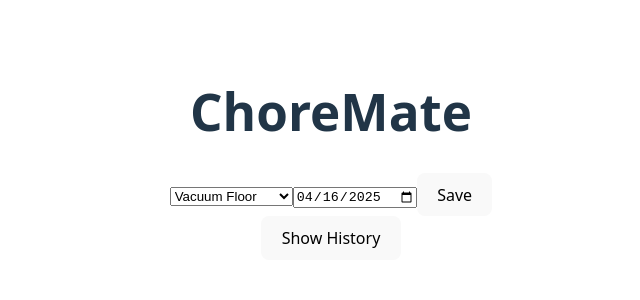
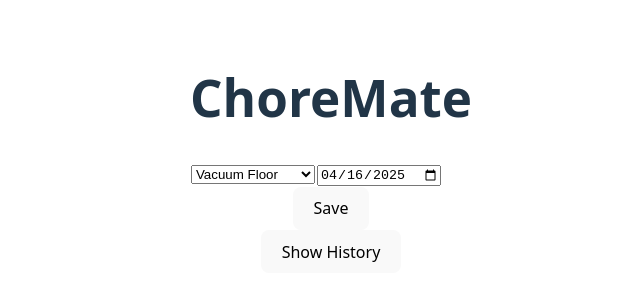
Before and after one commit to yixuanwu4/ChoreMate, a React (Vite) app in the folder frontend/: page / in a window 1280 px wide. Shown: the part 246-546 px from the top of the page, without its empty margins (309-949 px from the left). Built offline with nearby package versions, Linux system fonts and the light colour scheme.

Commit message:
feat: Refactor housework log handling by introducing LogForm and HouseworkFields components, update housework logs data structure, and remove obsolete components

```diff
--- a/frontend/src/App.jsx
+++ b/frontend/src/App.jsx
@@ -1,5 +1,7 @@
 import { useState } from 'react'
 import './App.css'
+import LogForm from './components/LogForm';
+import HouseworkFields from './components/HouseworkFields';
 
 function App() {
   const [housework, setHousework] = useState('Vacuum Floor');
@@ -64,28 +66,27 @@ function App() {
     setEditId(null);
   };
 
-  const handleSubmit = async (e) => {
-    e.preventDefault();
+  const handleFormSubmit = async ({housework, date, editId}) => {
+    // e.preventDefault();
     try{
       if (editId) {
-        const response = await fetch(`/api/logs/${editId}`, {
+        await fetch(`/api/logs/${editId}`, {
           method: 'PATCH',
           headers: { 'Content-Type': 'application/json'},
           body: JSON.stringify({housework, date})
         });
-        alert(await response.text());
-        setEditId(null);
       } else {
-        const response = await fetch('/api/logs', {
+        await fetch('/api/logs', {
           method: 'POST',
           headers: { 'Content-Type': 'application/json'},
           body: JSON.stringify({housework, date})
         });
-        alert(await response.text());
       }
       const refreshResponse = await fetch('/api/logs');
       const data = await refreshResponse.json();
       setHistory(data.logs);
+
+      setEditId(null);
     } catch (error) {
       alert('Failed to save: ' + error);
     }
@@ -94,16 +95,12 @@ function App() {
   return (
     <div className="App">
       <h1>ChoreMate</h1>
-      <form onSubmit={handleSubmit}>
-        <select value={housework} onChange={(e) => setHousework(e.target.value)}>
-          <option value="Vacuum Floor">Vacuum Floor</option>
-          <option value="Washing Clothes">Washing Clothes</option>
-          <option value="Folding Clothes">Folding Clothes</option>
-        </select>
-
-        <input type="date" value={date} onChange={(e) => setDate(e.target.value)} />
-        <button type="submit">Save</button>
-      </form>
+      <LogForm
+        onSubmit={handleFormSubmit}
+        defaultHousework={housework}
+        defaultDate={date}
+        isEditing={!!editId}
+      />
 
       <button type="button" onClick={handleShowHistory}>Show History</button>
         {showHistory && (<table className="log-table" >
@@ -116,24 +113,21 @@ function App() {
           <tbody>
             {history.map((log, index) => (
               <tr key={index}>
-                <td>
-                  {editId === log.id ? (
-                    <select value={housework} onChange={(e) => setHousework(e.target.value)}>
-                      <option value="Vacuum Floor">Vacuum Floor</option>
-                      <option value="Washing Clothes">Washing Clothes</option>
-                      <option value="Folding Clothes">Folding Clothes</option>
-                    </select>
-                    ) : (
+                {editId === log.id ? (
+                  <HouseworkFields housework={housework}
+                    setHousework={setHousework}
+                    date={date}
+                    setDate={setDate}/>
+                ) : (
+                  <>
+                    <td>
                       <span>{log.housework}</span>
-                    )}
-                </td>
-                <td>
-                  {editId === log.id ? (
-                    <input type="date" value={date} onChange={(e) => setDate(e.target.value)} />
-                  ) : (
-                    <span>{log.date}</span>
-                  )}
-                </td>
+                    </td>
+                    <td>
+                      <span>{log.date}</span>
+                    </td>
+                  </>
+                )}
                 <td>
                   {editId === log.id ? (
                     <>
@@ -153,7 +147,6 @@ function App() {
                     </>
                   )}
                 </td>
-
               </tr>
             ))}
           </tbody>
--- /dev/null
+++ b/frontend/src/components/HouseworkFields.jsx
@@ -0,0 +1,25 @@
+function HouseworkFields({ housework, setHousework, date, setDate }) {
+  return (
+    <>
+      <td>
+        <select value={housework} onChange={(e) => setHousework(e.target.value)}>
+        <option value="Vacuum Floor">Vacuum Floor</option>
+        <option value="Hang Up Clothes">Hang Up Clothes</option>
+        <option value="Folding Clothes">Folding Clothes</option>
+        <option value="Cook">Cook</option>
+        <option value="Clean Bathroom">Clean Bathroom</option>
+        <option value="Clean Kitchen">Clean Kitchen</option>
+        <option value="Water Plants">Water Plants</option>
+        <option value="Take Out Trash">Take Out Trash</option>
+        <option value="Make The Bed">Make The Bed</option>
+      </select>
+      </td>
+
+      <td>
+        <input type="date" value={date} onChange={(e) => setDate(e.target.value)} />
+      </td>
+    </>
+  )
+}
+
+export default HouseworkFields;
--- /dev/null
+++ b/frontend/src/components/LogForm.jsx
@@ -0,0 +1,27 @@
+import { useState, useEffect } from 'react';
+import HouseworkFields from './HouseworkFields';
+
+function LogForm({ onSubmit, defaultHousework = 'Vacuum Floor', defaultDate, isEditing }) {
+
+  const [housework, setHousework] = useState(defaultHousework);
+  const [date, setDate] = useState(defaultDate || new Date().toISOString().split('T')[0]);
+
+  useEffect(() => {
+    setHousework(defaultHousework);
+    setDate(defaultDate || new Date().toISOString().split('T')[0]);
+  }, [defaultHousework, defaultDate]);
+
+  const handleSubmit = (e) => {
+    e.preventDefault();
+    onSubmit({ housework, date });
+  };
+
+  return (
+    <form onSubmit={handleSubmit}>
+      <HouseworkFields housework={housework} setHousework={setHousework} date={date} setDate={setDate} />
+      <button type="submit">{isEditing ? 'Update' : 'Save'}</button>
+    </form>
+  );
+}
+
+export default LogForm;
```
Also changed, not shown: frontend/src/components/HistoryTable.jsx (deleted), frontend/src/components/HouseworkForm.jsx (deleted), frontend/src/components/HouseworkSelect.jsx (deleted), frontend/src/components/LogTable.jsx (added), frontend/src/hooks/useHouseworkLogs.js (deleted), 1 other file (tests, documents, lock files or other folders).
